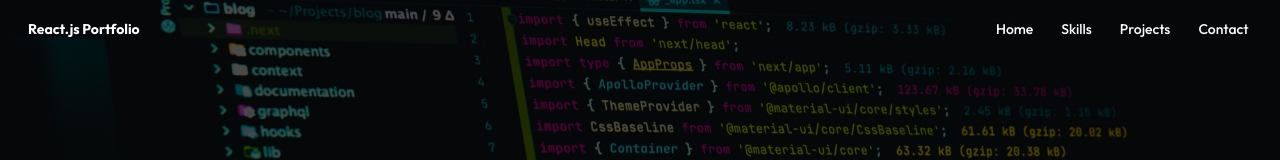
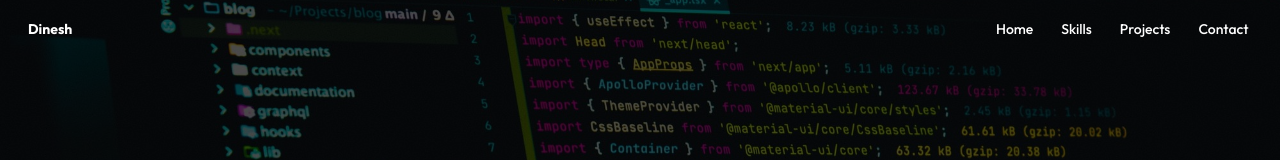
Before and after one commit to Dinesh9350/react-portfoilio, a React (Create React App) app: page / in a window 1280 px wide. Shown: the top 160 px of the page. Built offline with nearby package versions, Linux system fonts and the light colour scheme.

Commit message:
final submit

```diff
--- a/src/components/NavbarCustom.js
+++ b/src/components/NavbarCustom.js
@@ -68,7 +68,7 @@ const NavbarCustom = () => {
     <Navbar className='nav sticky top-0 bg-transparent  text-white mx-auto max-w-screen-xl px-4 py-2 lg:px-8 lg:py-4 border-none w-full'>
       <div className='container mx-auto flex items-center justify-between text-blue-gray-900'>
         <Link to='/' className='mr-4 cursor-pointer py-1.5 font-bold'>
-          React.js Portfolio
+          Dinesh
         </Link>
         <div className='hidden lg:block'>{navList}</div>
 
```
Also changed, not shown: src/assets/Dinesh.jpg (added).
